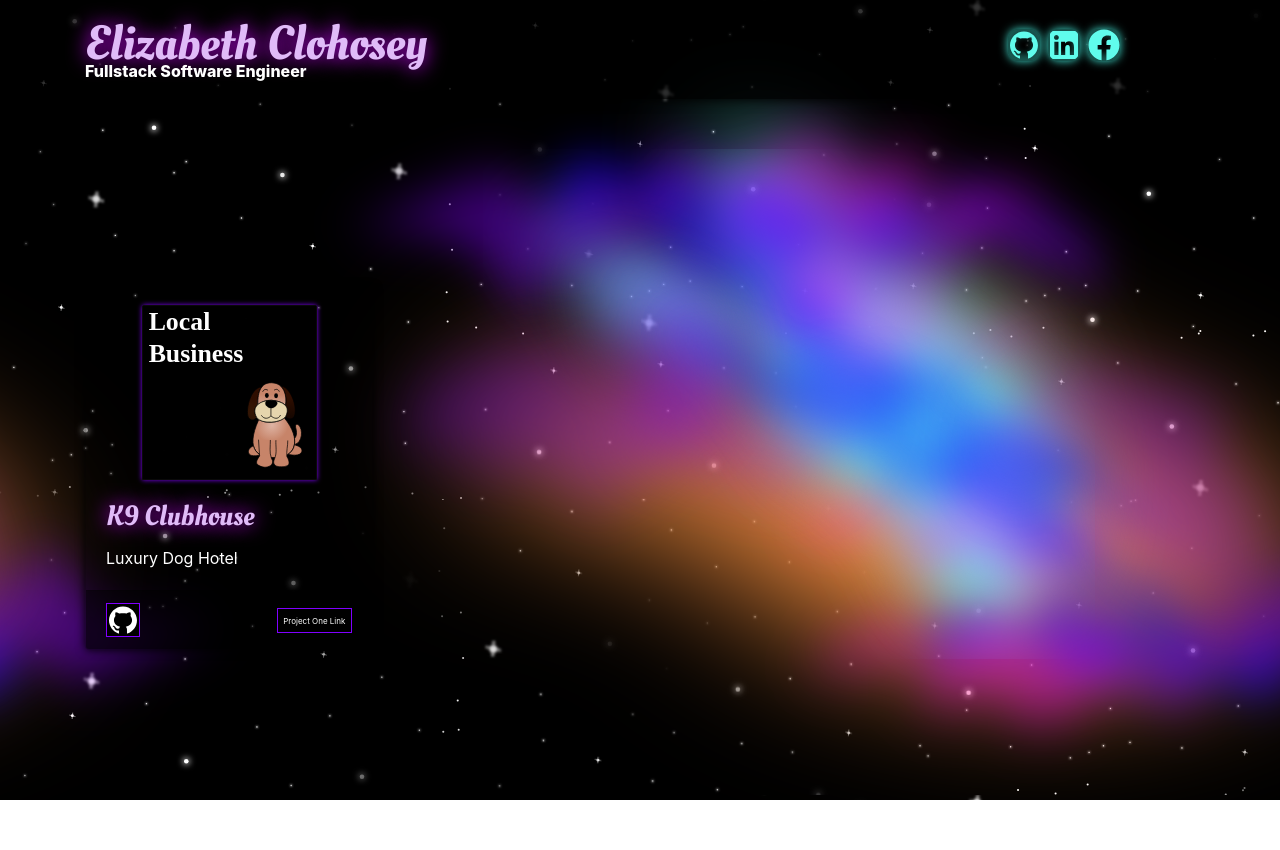
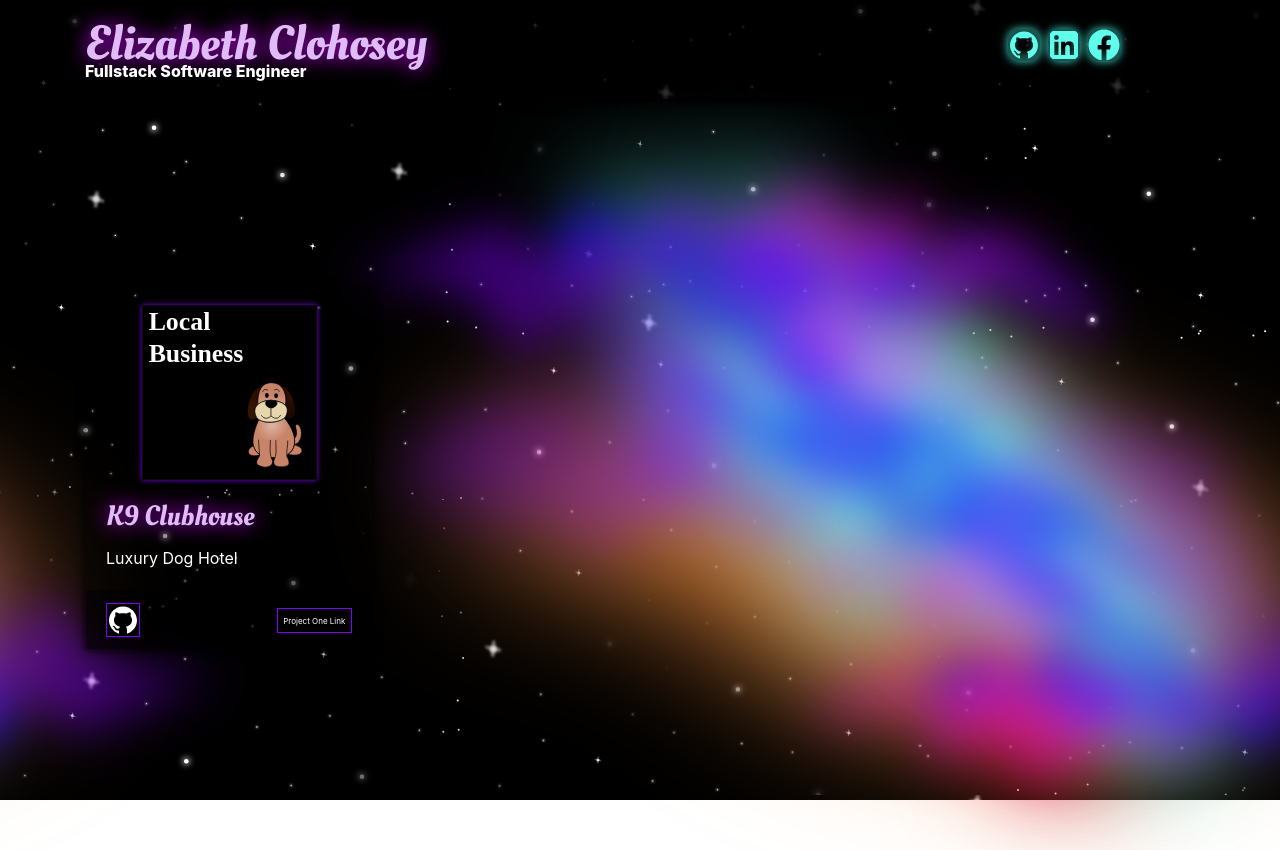
Before and after one commit to ElizabethClohosey/react-portfolio, a React (Create React App) app: page / in a window 1280 px wide. Before the commit the page ends 800 px from the top, so only its background shows below. Built offline with nearby package versions, Linux system fonts and the light colour scheme.

Commit message:
fixed cloud svg and position

```diff
--- a/src/App.scss
+++ b/src/App.scss
@@ -41,10 +41,10 @@
   }
 }
 
-header {
-  position: fixed;
-  width: 100%;
-}
+// header {
+//   position: fixed;
+//   width: 100%;
+// }
 
 // footer {
 
--- a/src/components/content.jsx
+++ b/src/components/content.jsx
@@ -19,7 +19,9 @@ const Content = () => {
   // const secondaryFont = "??"
 
   const cardBackground = "rgba(0,0,0,0.4)";
+  // const cardBackground = "transparent";
   const footerBackground = "rgba(0,0,0,0.5)";
+  // const footerBackground = "transparent";
   // const cardText = ".5rem";
 
   const projectCardStyle = {
--- a/src/styles/animations/clouds.scss
+++ b/src/styles/animations/clouds.scss
@@ -35,7 +35,7 @@
 
 .clouds {
   position: absolute;
-  top: 0;
+  top: 50px;
   left: 0;
   right: 0;
   bottom: 0;
@@ -43,9 +43,9 @@
   height: 100vh;
   display: block;
   background: transparent;
-  background-image: url('../../images/animations/clouds-6.svg');
+  background-image: url('../../images/clouds-5.svg');
   background-size: cover;
-  background-repeat: repeat;
+  // background-repeat: repeat;
   // background-repeat: no-repeat;
   z-index: 3;
 
--- a/src/styles/layout/header.scss
+++ b/src/styles/layout/header.scss
@@ -1,10 +1,12 @@
 header {
   background: rgba(0, 0, 0, 0.8);
-  border-bottom: black;
+  border-bottom: 3px solid black;
   box-shadow: 0 0px 10px black;
   padding: 1rem 0;
   z-index: 11;
   top: 0;
+  position: fixed;
+  width: 100%;
 
   h1 {
     color: rgb(224, 187, 248);
```
Also changed, not shown: src/images/clouds-5.svg, 3 other files (tests, documents, lock files or other folders).
